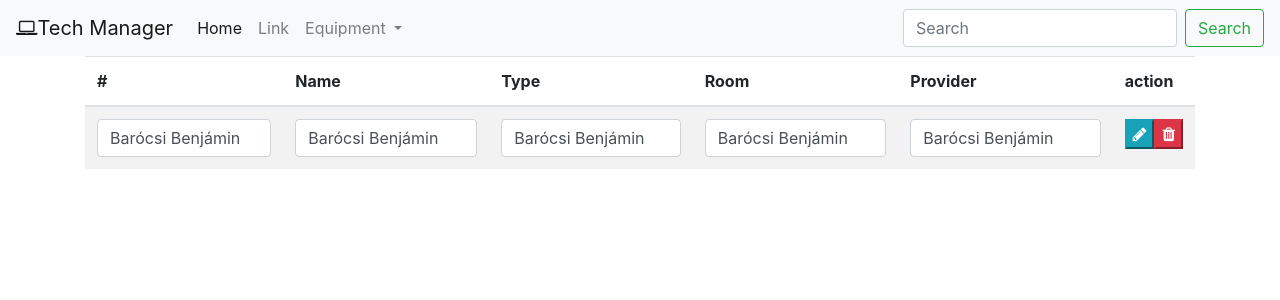
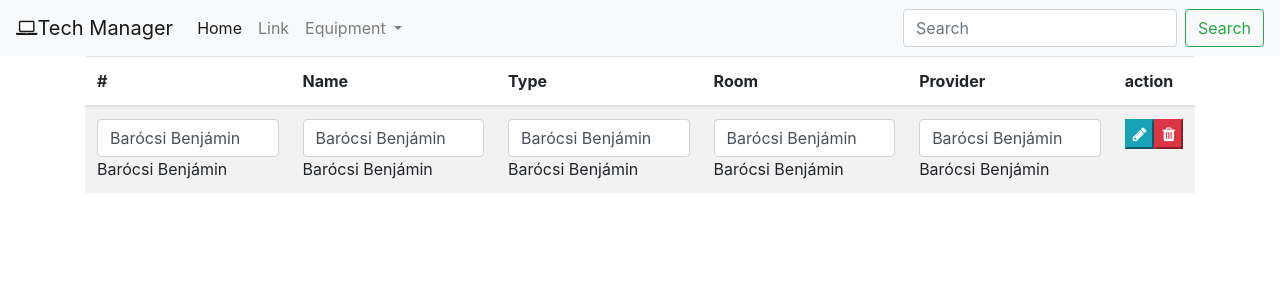
Before and after one commit to barocsibenjamin/my-world-of-ps, an Angular app in the folder tech-manager/: page / in a window 1280 px wide. Shown: the top 300 px of the page. Built offline with nearby package versions, Linux system fonts and the light colour scheme.

Commit message:
applied double-binding for cells

```diff
--- a/tech-manager/src/app/template/data-cell/data-cell.component.html
+++ b/tech-manager/src/app/template/data-cell/data-cell.component.html
@@ -1 +1,3 @@
-<input type="text" value="Barócsi Benjámin" class="form-control">
+<input type="text" [(ngModel)]="cellValue" class="form-control">
+
+{{ cellValue }}
--- a/tech-manager/src/app/template/data-cell/data-cell.component.ts
+++ b/tech-manager/src/app/template/data-cell/data-cell.component.ts
@@ -6,6 +6,7 @@
   styleUrls: ['./data-cell.component.css']
 })
 export class DataCellComponent implements OnInit {
+  cellValue: string ="Barócsi Benjámin";
 
   constructor() { }
 
```
Also changed, not shown: tech-manager/src/app/app.module.ts (+5 -4 lines).
